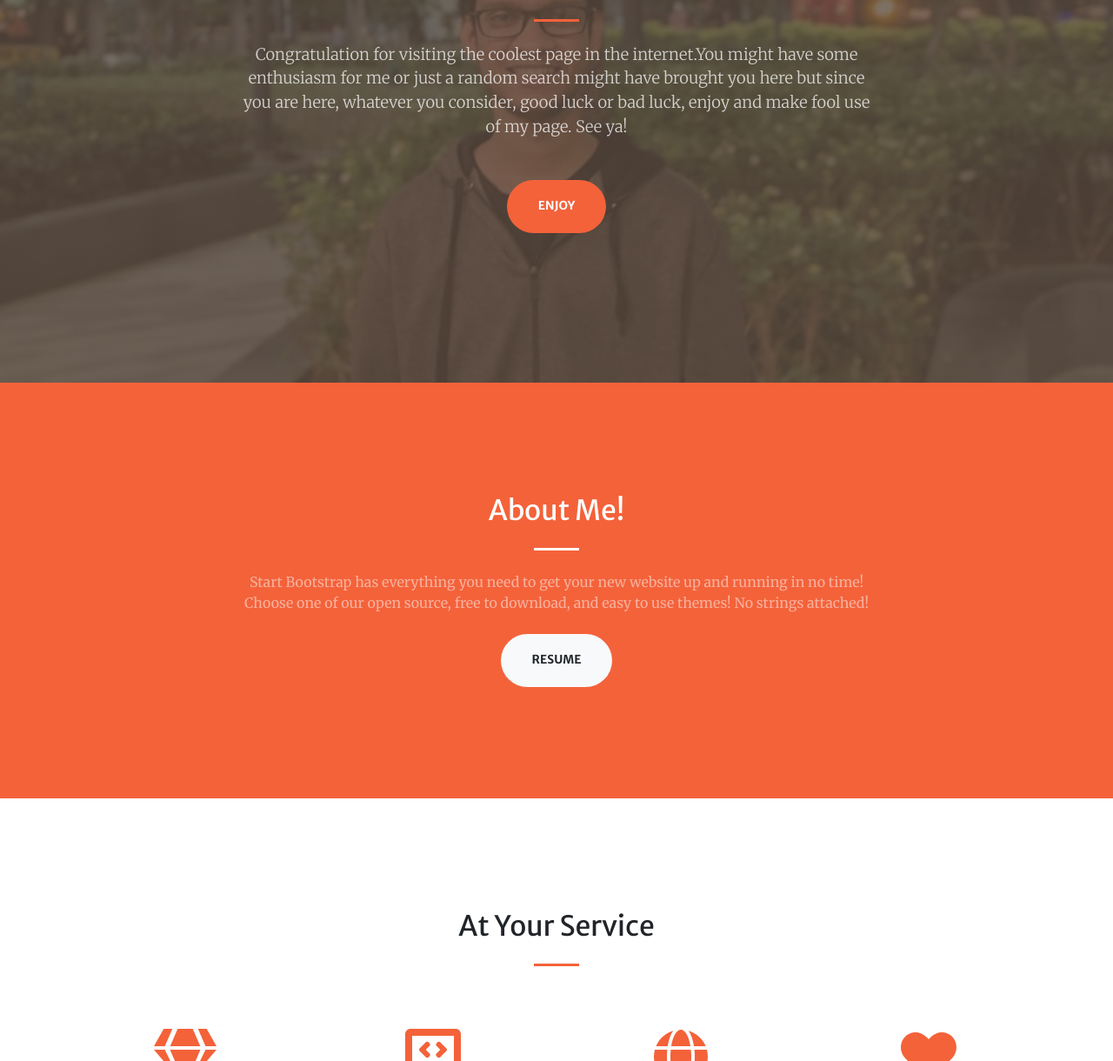
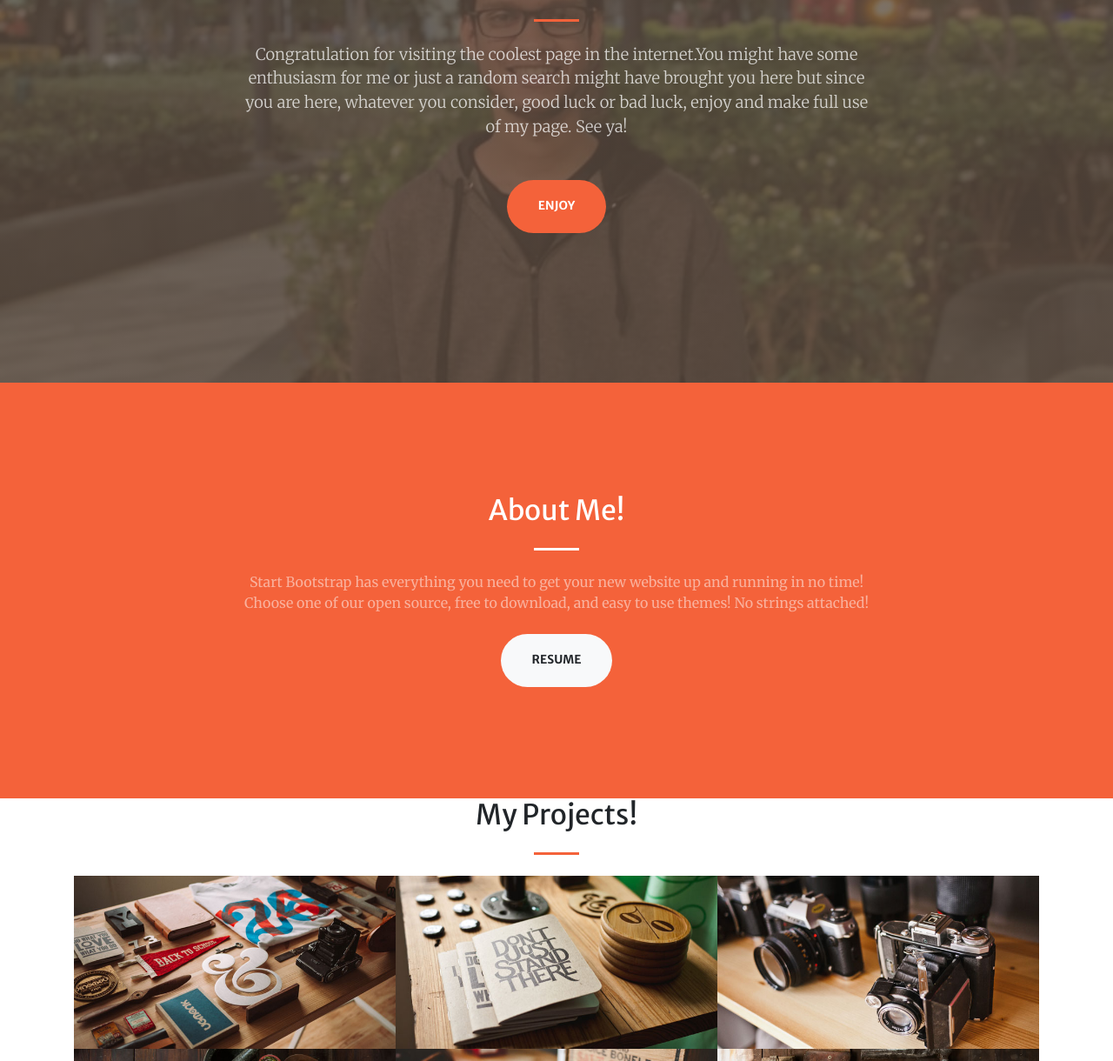
Before and after one commit to HarshPal03/harshpal03.github.io, a plain HTML site: page index.html in a window 1280 px wide. Shown: the part 360-1580 px from the top of the page at 87% size. Drawn offline with nearby package versions, Linux system fonts and the light colour scheme.

Commit message:
Update index.html

```diff
--- a/index.html
+++ b/index.html
@@ -43,7 +43,7 @@
                     <div class="col-lg-8 align-self-baseline">
                         <p class="text-white-75 font-weight-light mb-5">Congratulation for visiting the coolest page in the
                         internet.You might have some enthusiasm for me or just a random search might have brought you here but
-                        since you are here, whatever you consider, good luck or bad luck, enjoy and make fool use of my page. See ya! </p>
+                        since you are here, whatever you consider, good luck or bad luck, enjoy and make full use of my page. See ya! </p>
                         <a class="btn btn-primary btn-xl js-scroll-trigger" href="#about">Enjoy</a>
                     </div>
                 </div>
@@ -62,7 +62,7 @@
                 </div>
             </div>
         </section>
-        <!-- Services section-->
+        <!-- Services section
         <section class="page-section" id="services">
             <div class="container">
                 <h2 class="text-center mt-0">At Your Service</h2>
@@ -98,9 +98,16 @@
                     </div>
                 </div>
             </div>
-        </section>
+        </section> -->
         <!-- Portfolio section-->
         <section id="portfolio">
+            <div class="container">
+                <div class="row justify-content-center">
+                    <div class="col-lg-8 text-center">
+                        <h2 class="mt-0">My Projects!</h2>
+                        <hr class="divider my-4" />
+                    </div>
+                </div>
             <div class="container-fluid p-0">
                 <div class="row no-gutters">
                     <div class="col-lg-4 col-sm-6">
@@ -160,13 +167,13 @@
                 </div>
             </div>
         </section>
-        <!-- Call to action section-->
+        <!-- Call to action section
         <section class="page-section bg-dark text-white">
             <div class="container text-center">
                 <h2 class="mb-4">Free Download at Start Bootstrap!</h2>
                 <a class="btn btn-light btn-xl" href="https://startbootstrap.com/themes/creative/">Download Now!</a>
             </div>
-        </section>
+        </section> -->
         <!-- Contact section-->
         <section class="page-section" id="contact">
             <div class="container">
@@ -191,7 +198,7 @@
         </section>
         <!-- Footer-->
         <footer class="bg-light py-5">
-            <div class="container"><div class="small text-center text-muted">Copyright © 2020 - Start Bootstrap</div></div>
+            <div class="container"><div class="small text-center text-muted">Copyright © 2020 - Harsh Pal</div></div>
         </footer>
         <!-- Bootstrap core JS-->
         <script src="https://cdnjs.cloudflare.com/ajax/libs/jquery/3.4.1/jquery.min.js"></script>
```
